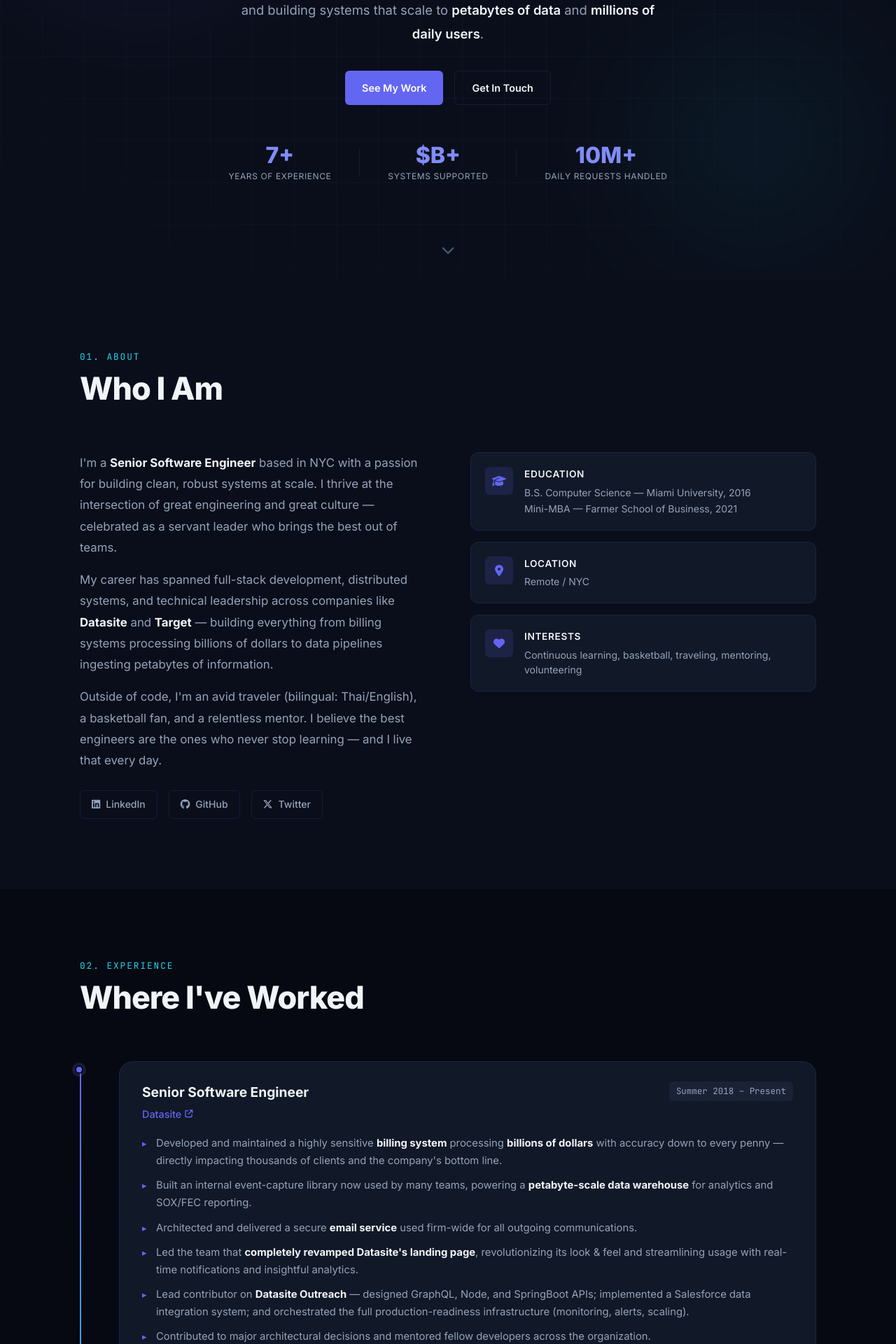
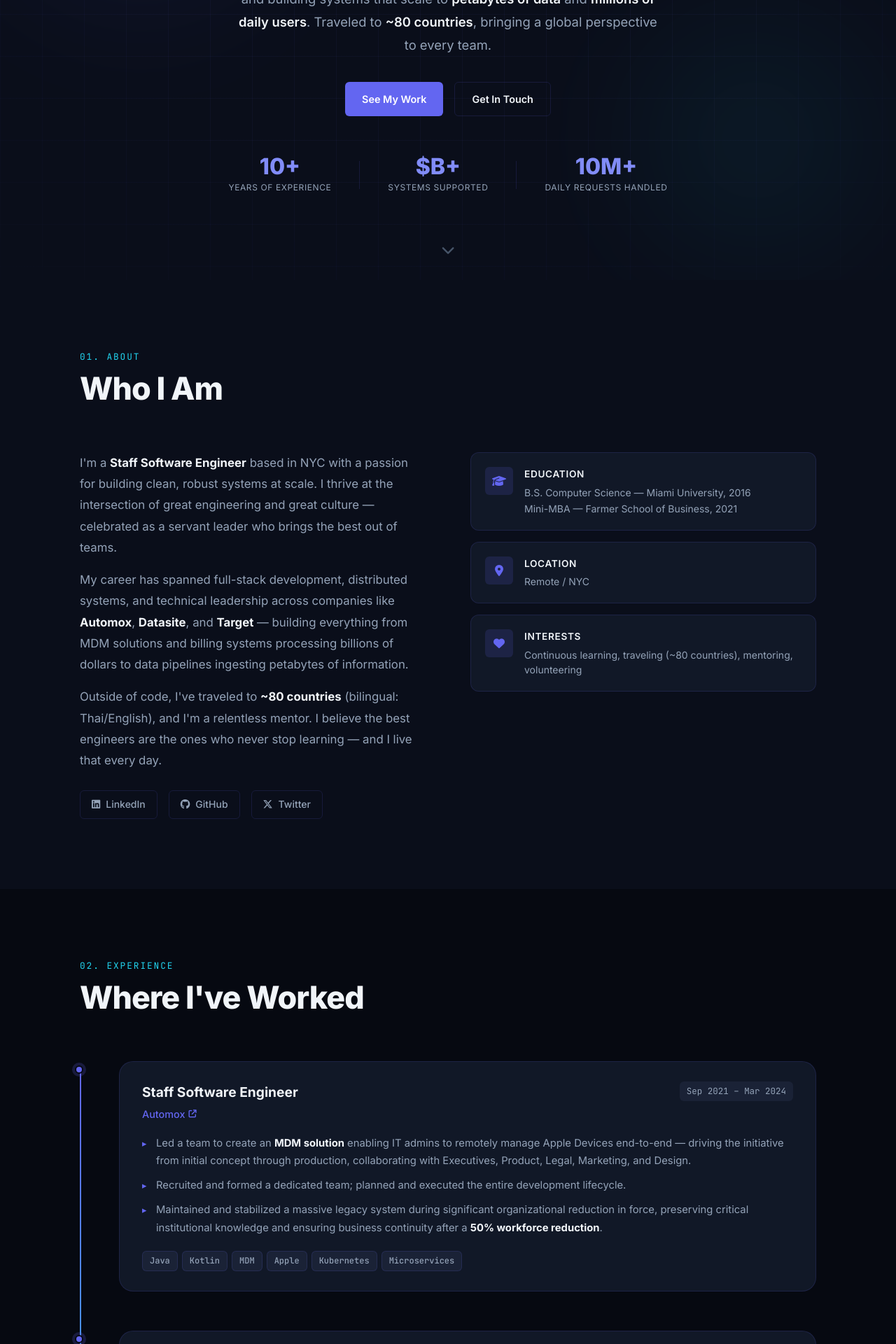
Before and after one commit to Vutisat/vutisat.github.io, a PHP site: page /index.html in a window 1280 px wide. Shown: the part 400-2320 px from the top of the page at 70% size. Run offline with PHP 8.4, Linux system fonts and the light colour scheme.

Commit message:
Updated resume 2026 (#4)
Co-authored-by: Pob Vutisalchavakul <prisesstudio@gmail.com>

```diff
--- a/Styles/main.css
+++ b/Styles/main.css
@@ -589,6 +589,7 @@ a { text-decoration: none; color: inherit; }
 .tag--proficient { background: rgba(34,211,238,0.08); color: var(--clr-accent); border-color: rgba(34,211,238,0.2); }
 .tag--infra   { background: rgba(251,191,36,0.08); color: #fbbf24; border-color: rgba(251,191,36,0.2); }
 .tag--leadership { background: rgba(52,211,153,0.08); color: #34d399; border-color: rgba(52,211,153,0.2); }
+.tag--ai         { background: rgba(168,85,247,0.08); color: #a855f7; border-color: rgba(168,85,247,0.2); }
 
 /* ---------- SKILLS ---------- */
 .skills__grid {
--- a/index.html
+++ b/index.html
@@ -3,13 +3,13 @@
 <head>
   <meta charset="UTF-8">
   <meta name="viewport" content="width=device-width, initial-scale=1.0">
-  <title>Pob Vutisalchavakul – Senior Software Engineer</title>
+  <title>Pob Vutisalchavakul – Staff Software Engineer</title>
 
   <link rel="apple-touch-icon" sizes="180x180" href="icons/apple-touch-icon-180x180.png">
   <link rel="icon" type="image/png" href="icons/favicon-32x32.png" sizes="32x32">
   <link rel="icon" type="image/png" href="icons/favicon-16x16.png" sizes="16x16">
   <meta name="theme-color" content="#0a0e1a">
-  <meta name="description" content="Pob Vutisalchavakul – Senior Software Engineer passionate about continuous learning, leading high-performing teams, and building systems at scale.">
+  <meta name="description" content="Pob Vutisalchavakul – Staff Software Engineer passionate about continuous learning, leading high-performing teams, and building systems at scale.">
 
   <!-- Google Fonts -->
   <link rel="preconnect" href="https://fonts.googleapis.com">
@@ -52,11 +52,11 @@
       <p class="hero__greeting reveal">Hi, I'm</p>
       <h1 class="hero__name reveal reveal--delay-1">Pob Vutisalchavakul</h1>
       <div class="hero__title reveal reveal--delay-2">
-        <span class="hero__title-text" id="heroTitle">Senior Software Engineer</span>
+        <span class="hero__title-text" id="heroTitle">Staff Software Engineer</span>
         <span class="hero__cursor">|</span>
       </div>
       <p class="hero__tagline reveal reveal--delay-3">
-        Energetic technology leader with a passion for <em>continuous learning</em> and building systems that scale to <em>petabytes of data</em> and <em>millions of daily users</em>.
+        Energetic technology leader with a passion for <em>continuous learning</em> and building systems that scale to <em>petabytes of data</em> and <em>millions of daily users</em>. Traveled to <em>~80 countries</em>, bringing a global perspective to every team.
       </p>
       <div class="hero__actions reveal reveal--delay-4">
         <a href="#experience" class="btn btn--primary">See My Work</a>
@@ -64,7 +64,7 @@
       </div>
       <div class="hero__stats reveal reveal--delay-5">
         <div class="stat">
-          <span class="stat__value">7+</span>
+          <span class="stat__value">10+</span>
           <span class="stat__label">Years of Experience</span>
         </div>
         <div class="stat__divider"></div>
@@ -94,13 +94,13 @@
       <div class="about__grid">
         <div class="about__text reveal">
           <p>
-            I'm a <strong>Senior Software Engineer</strong> based in NYC with a passion for building clean, robust systems at scale. I thrive at the intersection of great engineering and great culture — celebrated as a servant leader who brings the best out of teams.
+            I'm a <strong>Staff Software Engineer</strong> based in NYC with a passion for building clean, robust systems at scale. I thrive at the intersection of great engineering and great culture — celebrated as a servant leader who brings the best out of teams.
           </p>
           <p>
-            My career has spanned full-stack development, distributed systems, and technical leadership across companies like <strong>Datasite</strong> and <strong>Target</strong> — building everything from billing systems processing billions of dollars to data pipelines ingesting petabytes of information.
+            My career has spanned full-stack development, distributed systems, and technical leadership across companies like <strong>Automox</strong>, <strong>Datasite</strong>, and <strong>Target</strong> — building everything from MDM solutions and billing systems processing billions of dollars to data pipelines ingesting petabytes of information.
           </p>
           <p>
-            Outside of code, I'm an avid traveler (bilingual: Thai/English), a basketball fan, and a relentless mentor. I believe the best engineers are the ones who never stop learning — and I live that every day.
+            Outside of code, I've traveled to <strong>~80 countries</strong> (bilingual: Thai/English), and I'm a relentless mentor. I believe the best engineers are the ones who never stop learning — and I live that every day.
           </p>
           <div class="about__links">
             <a href="https://www.linkedin.com/in/vutisat/" target="_blank" rel="noopener" class="about__social">
@@ -134,7 +134,7 @@
             <div class="highlight-card__icon"><i class="fa-solid fa-heart"></i></div>
             <div>
               <h3>Interests</h3>
-              <p>Continuous learning, basketball, traveling, mentoring, volunteering</p>
+              <p>Continuous learning, traveling (~80 countries), mentoring, volunteering</p>
             </div>
           </div>
         </div>
@@ -157,10 +157,31 @@
           <div class="timeline__content">
             <div class="timeline__header">
               <div>
+                <h3 class="timeline__role">Staff Software Engineer</h3>
+                <a href="https://www.automox.com" target="_blank" rel="noopener" class="timeline__company">Automox <i class="fa-solid fa-arrow-up-right-from-square"></i></a>
+              </div>
+              <span class="timeline__date">Sep 2021 – Mar 2024</span>
+            </div>
+            <ul class="timeline__list">
+              <li>Led a team to create an <strong>MDM solution</strong> enabling IT admins to remotely manage Apple Devices end-to-end — driving the initiative from initial concept through production, collaborating with Executives, Product, Legal, Marketing, and Design.</li>
+              <li>Recruited and formed a dedicated team; planned and executed the entire development lifecycle.</li>
+              <li>Maintained and stabilized a massive legacy system during significant organizational reduction in force, preserving critical institutional knowledge and ensuring business continuity after a <strong>50% workforce reduction</strong>.</li>
+            </ul>
+            <div class="timeline__tags">
+              <span class="tag">Java</span><span class="tag">Kotlin</span><span class="tag">MDM</span><span class="tag">Apple</span><span class="tag">Kubernetes</span><span class="tag">Microservices</span>
+            </div>
+          </div>
+        </div>
+
+        <div class="timeline__item reveal">
+          <div class="timeline__marker"></div>
+          <div class="timeline__content">
+            <div class="timeline__header">
+              <div>
                 <h3 class="timeline__role">Senior Software Engineer</h3>
                 <a href="https://www.datasite.com" target="_blank" rel="noopener" class="timeline__company">Datasite <i class="fa-solid fa-arrow-up-right-from-square"></i></a>
               </div>
-              <span class="timeline__date">Summer 2018 – Present</span>
+              <span class="timeline__date">Summer 2018 – Fall 2021</span>
             </div>
             <ul class="timeline__list">
               <li>Developed and maintained a highly sensitive <strong>billing system</strong> processing <strong>billions of dollars</strong> with accuracy down to every penny — directly impacting thousands of clients and the company's bottom line.</li>
@@ -168,7 +189,7 @@
               <li>Architected and delivered a secure <strong>email service</strong> used firm-wide for all outgoing communications.</li>
               <li>Led the team that <strong>completely revamped Datasite's landing page</strong>, revolutionizing its look & feel and streamlining usage with real-time notifications and insightful analytics.</li>
               <li>Lead contributor on <strong>Datasite Outreach</strong> — designed GraphQL, Node, and SpringBoot APIs; implemented a Salesforce data integration system; and orchestrated the full production-readiness infrastructure (monitoring, alerts, scaling).</li>
-              <li>Contributed to major architectural decisions and mentored fellow developers across the organization.</li>
+              <li>Contributed to major architectural decisions and mentored junior developers across the organization.</li>
             </ul>
             <div class="timeline__tags">
               <span class="tag">Java</span><span class="tag">Groovy</span><span class="tag">GraphQL</span><span class="tag">Node.js</span><span class="tag">SpringBoot</span><span class="tag">React</span><span class="tag">Snowflake</span><span class="tag">Kafka</span><span class="tag">Kubernetes</span><span class="tag">Salesforce</span>
@@ -256,6 +277,7 @@
           </div>
           <div class="skill-group__tags">
             <span class="tag tag--strong">Java</span>
+            <span class="tag tag--strong">Kotlin</span>
             <span class="tag tag--strong">Groovy</span>
             <span class="tag tag--strong">JVM</span>
             <span class="tag tag--strong">Spring Boot</span>
@@ -273,7 +295,7 @@
             <span class="tag tag--proficient">Python</span>
             <span class="tag tag--proficient">TypeScript</span>
             <span class="tag tag--proficient">Node.js</span>
-            <span class="tag tag--proficient">React / Redux</span>
+<span class="tag tag--proficient">React / Redux</span>
             <span class="tag tag--proficient">GraphQL</span>
             <span class="tag tag--proficient">D3.js</span>
             <span class="tag tag--proficient">SQL</span>
@@ -295,7 +317,7 @@
             <span class="tag tag--infra">MongoDB</span>
             <span class="tag tag--infra">Snowflake</span>
             <span class="tag tag--infra">ELK Stack</span>
-            <span class="tag tag--infra">PCF / Azure</span>
+            <span class="tag tag--infra">AWS / Azure</span>
             <span class="tag tag--infra">Drone CI</span>
           </div>
         </div>
@@ -313,6 +335,16 @@
             <span class="tag tag--leadership">System Architecture</span>
           </div>
         </div>
+        <div class="skill-group reveal reveal--delay-4">
+          <div class="skill-group__header">
+            <div class="skill-group__icon"><i class="fa-solid fa-robot"></i></div>
+            <h3>AI & Tools</h3>
+          </div>
+          <div class="skill-group__tags">
+            <span class="tag tag--ai">Claude (Anthropic Certified)</span>
+            <span class="tag tag--ai">AI-Assisted Development</span>
+          </div>
+        </div>
       </div>
     </div>
   </section>
@@ -328,7 +360,7 @@
         <p class="contact__copy">
           Whether you have an opportunity, a challenging problem, or just want to talk engineering — my inbox is open.
         </p>
-        <a href="mailto:Vutisat@MiamiOH.edu" class="btn btn--primary btn--lg">
+        <a href="mailto:PobVuti@gmail.com" class="btn btn--primary btn--lg">
           <i class="fa-solid fa-envelope"></i> Say Hello
         </a>
         <div class="contact__socials">
```
